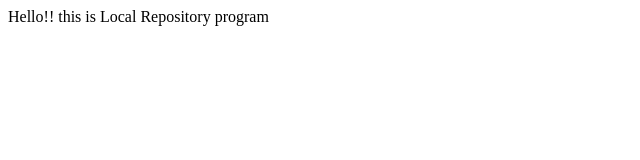
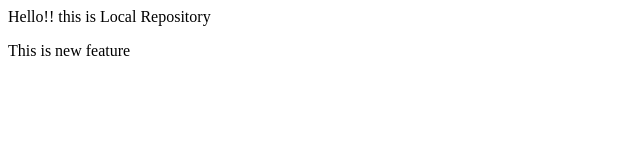
Before and after one commit to Azan-Qamar/LocalRepo, a plain HTML site: page index.html in a window 1280 px wide. Shown: the whole page, without its empty margins (0-640 px from the left). Drawn offline with Linux system fonts and the light colour scheme.

Commit message:
Added new feature 2

```diff
--- a/index.html
+++ b/index.html
@@ -1,3 +1,2 @@
-<p>Hello!! this is Local Repository
-    program
-</p>
+<p>Hello!! this is Local Repository</p>
+<p> This is new feature </p>
```
